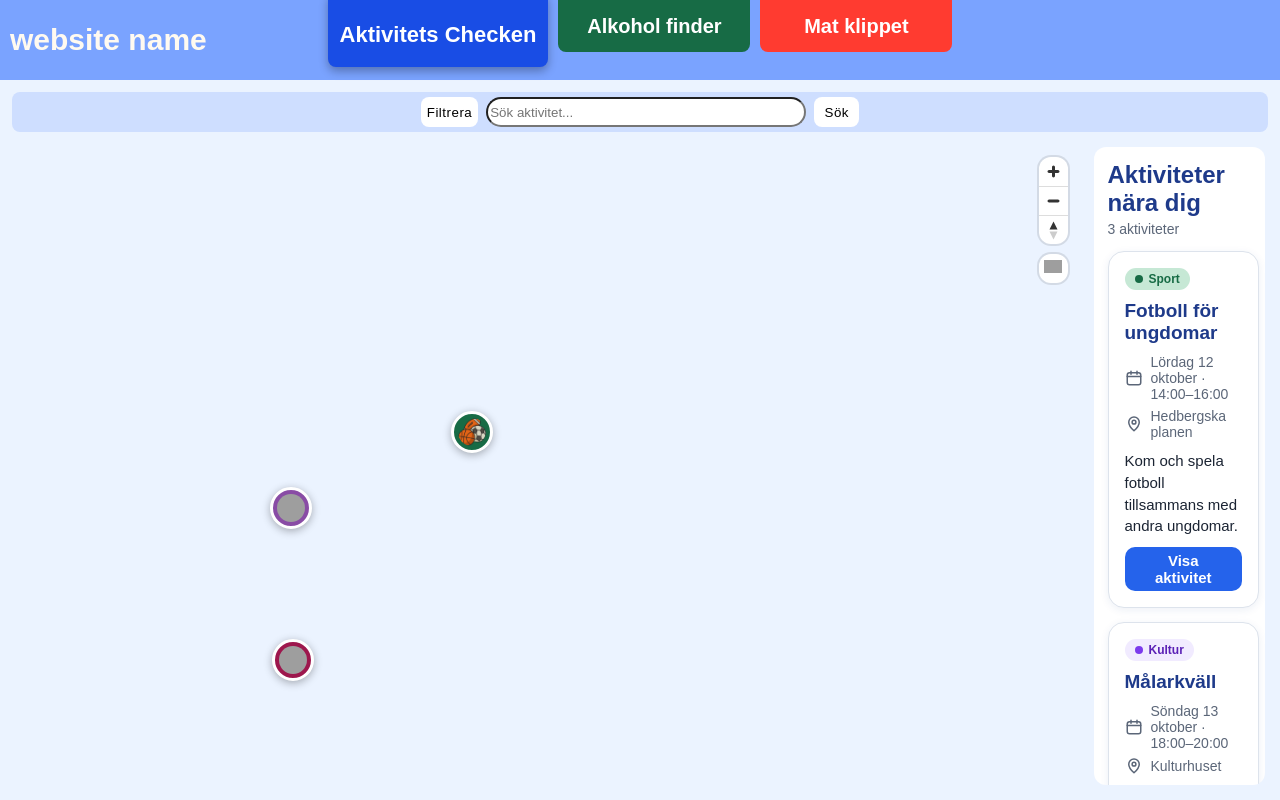
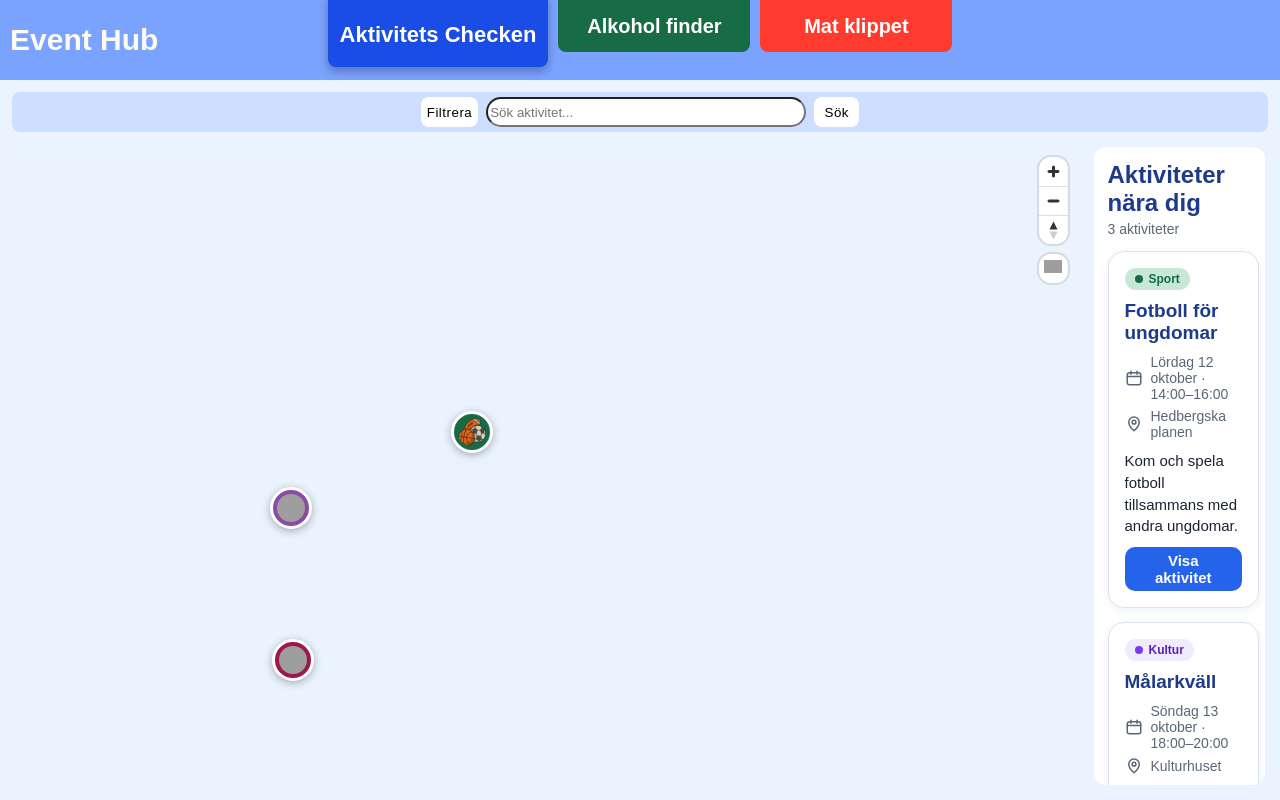
Before and after one commit to Maxdunder/aktivitetschecken, a Flask app: page / in a window 1280 px wide. Run offline with Flask 3, Linux system fonts and the light colour scheme; grey boxes are pictures that could not be loaded.

Commit message:
Update website name to 'Event Hub'

```diff
--- a/templates/index.html
+++ b/templates/index.html
@@ -15,7 +15,7 @@
 <body>
     <div class="header">
         <div class="sidetitle">
-            <h2>website name</h2>
+            <h2>Event Hub</h2>
         </div>
         <div class="aktivbuttoncont">
             <a class="aktivbutton active" href="gg.html" target="_blank">
```
